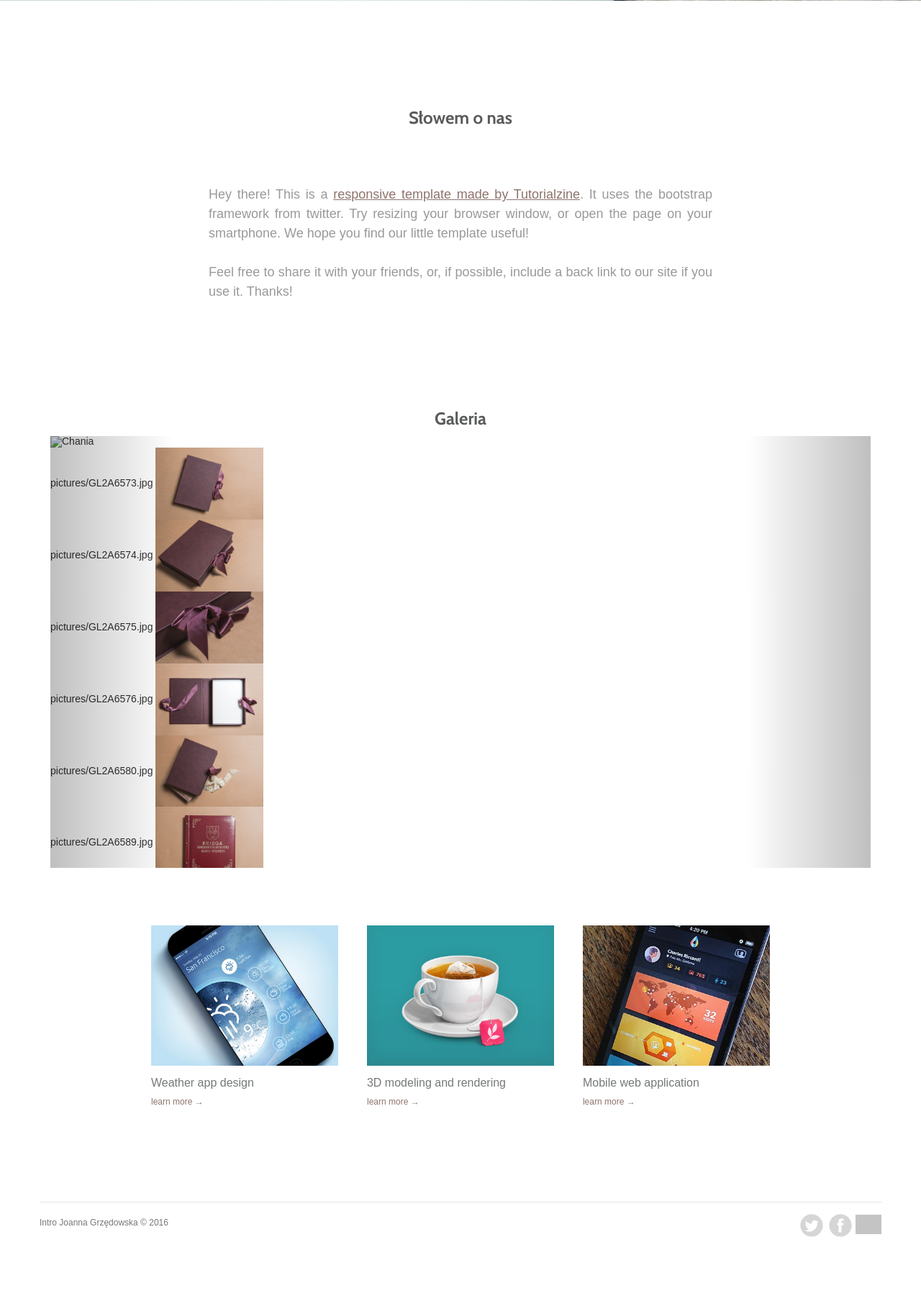
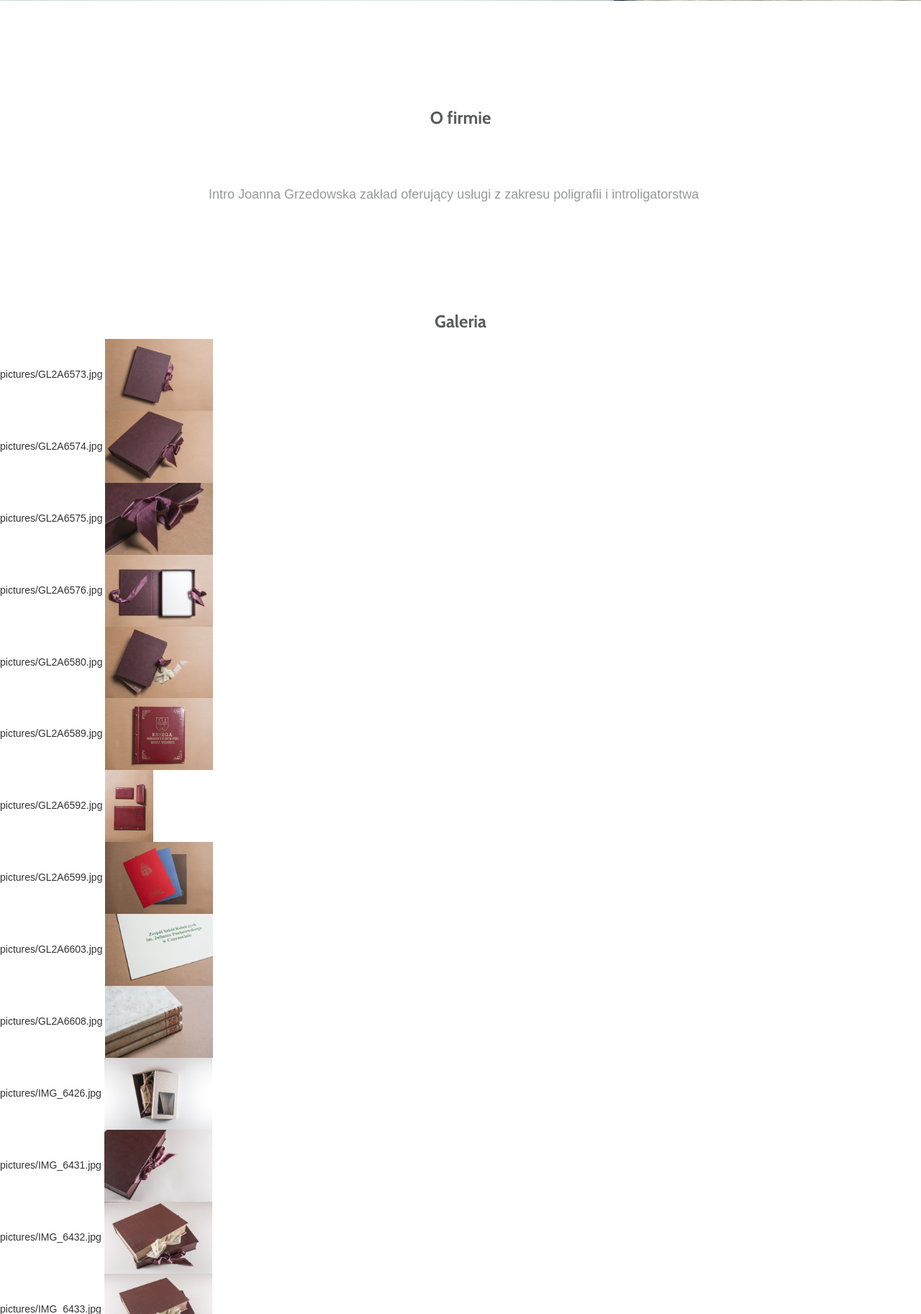
Before and after one commit to nastu/IntroMVC, a PHP site: page / in a window 1280 px wide. Shown: the part 449-2275 px from the top of the page at 72% size. Before the commit the page ends 2168 px from the top, so only its background shows below. Run offline with PHP 8.4, Linux system fonts and the light colour scheme; data that the repository does not hold is empty; some libraries are stand-ins or nearby versions; some web fonts are replaced; grey boxes are pictures that could not be loaded.

Commit message:
Addde photos

```diff
--- a/intro/public/views/home/index.php
+++ b/intro/public/views/home/index.php
@@ -1,7 +1,7 @@
 <!DOCTYPE html>
 <html>
 <head>
-    <title>Creative Company</title>
+    <title>Intro Joanna Grzędowski</title>
     <meta charset="utf-8">
     <meta name="viewport" content="width=device-width, initial-scale=1, maximum-scale=1">
     <link href='http://fonts.googleapis.com/css?family=Cabin:700' rel='stylesheet' type='text/css'>
@@ -10,9 +10,9 @@
     <link rel="stylesheet" type="text/css" href="css/font-awesome.css"/>
 
 
-    <link rel="stylesheet" type="text/css" href="../../css/bootstrap.min.css"/>
-    <link rel="stylesheet" type="text/css" href="../../css/custom.css"/>
-    <link rel="stylesheet" type="text/css" href="../../css/font-awesome.css"/>
+    <link rel="stylesheet" type="text/css" href="../css/bootstrap.min.css"/>
+    <link rel="stylesheet" type="text/css" href="../css/custom.css"/>
+    <link rel="stylesheet" type="text/css" href="../css/font-awesome.css"/>
 </head>
 
 <body>
@@ -53,93 +53,23 @@
 
     <div class="container text-center">
 
-        <h1>Słowem o nas</h1>
+        <h1>O firmie</h1>
 
         <p class="textStyle">
-            Hey there! This is a <a href="http://tutorialzine.com/2014/04/creative-company-bootstrap-template/">responsive
-                template made by Tutorialzine</a>. It uses the bootstrap framework from twitter. Try resizing your
-            browser window, or open the page on your smartphone. We hope you find our little template useful! <br><br>Feel
-            free to share it with your friends, or, if possible, include a back link to our site if you use it. Thanks!
+            Intro Joanna Grzedowska zakład oferujący usługi z zakresu poligrafii i introligatorstwa
         </p>
 
         <h1 id="gallery">Galeria</h1>
 
     </div>
-    <div class="container">
-        <div id="galleryCarousel" class="carousel slide" data-ride="carousel">
-            <!-- Indicators -->
-            <ol class="carousel-indicators">
-                <li data-target="#galleryCarousel" data-slide-to="0" class="active"></li>
-                <li data-target="#galleryCarousel" data-slide-to="1"></li>
-                <li data-target="#galleryCarousel" data-slide-to="2"></li>
-            </ol>
-            <?php
-            $files = glob('pictures/*.{jpg,png,gif}', GLOB_BRACE); ?>
 
-            <!--        Wrapper for slides -->
-            <div class="carousel-inner gallery main-gallery" role="listbox">
-                <div class="item active">
-                    <img src="<?php $files[0];?>" alt="Chania">
-                </div>
+    <!--Carouzel gallery-->
 
-                <?php
+    <?php include_once 'gallery.php' ?>
 
-                foreach ($files as $file) {
-                    $src = '';
-                    echo $file . ' ';
-                    echo '<img style="max-width: 150px; max-height: 100px;" src="../' . $file . '"></br>';
-                }
-                ?>
-                <!---->
-                <!--                <div class="item">-->
-                <!--                    <img src="image/img2.jpg" alt="Chania">-->
-                <!--                </div>-->
-                <!---->
-                <!--                <div class="item">-->
-                <!--                    <img src="image/img3.jpg" alt="Chania">-->
-                <!--                </div>-->
-            </div>
+    <!--    Contact-->
 
-            <!-- Left and right controls -->
-            <a class="left carousel-control" href="#galleryCarousel" role="button" data-slide="prev">
-                <span class="glyphicon glyphicon-chevron-left" aria-hidden="true"></span>
-                <span class="sr-only">Previous</span>
-            </a>
-            <a class="right carousel-control" href="#galleryCarousel" role="button" data-slide="next">
-                <span class="glyphicon glyphicon-chevron-right" aria-hidden="true"></span>
-                <span class="sr-only">Next</span>
-            </a>
-        </div>
-    </div>
 
-    <div class="container textstyle">
-        <div class="row text-center latestProjects">
-
-            <div class="col-md-4 col-sm-6">
-                <a href="http://dribbble.com/shots/1210363-Weather-App-Washing-Machine-iOS7">
-                    <img class="imgsize" src="image/1.jpg" alt="weather app">
-                </a>
-                <p>Weather app design <a href="http://dribbble.com/shots/1210363-Weather-App-Washing-Machine-iOS7">learn
-                        more →</a></p>
-            </div>
-
-            <div class="col-md-4 col-sm-6">
-                <a href="http://dribbble.com/shots/202313-British-Tea-Cup">
-                    <img class="imgsize" src="image/2.jpg" alt="british tea cup">
-                </a>
-                <p>3D modeling and rendering <a href="http://dribbble.com/shots/202313-British-Tea-Cup">learn more →</a>
-                </p>
-            </div>
-
-            <div class="col-md-4 col-sm-12">
-                <a href="http://dribbble.com/shots/606745-In-app-Visual-Data">
-                    <img class="imgsize" src="image/3.jpg" alt="app visualization data">
-                </a>
-                <p>Mobile web application <a href="http://dribbble.com/shots/606745-In-app-Visual-Data">learn more →</a>
-                </p>
-            </div>
-        </div>
-    </div>
 
     <!-- Footer -->
     <script src="https://ajax.googleapis.com/ajax/libs/jquery/1.12.4/jquery.min.js"></script>
```
